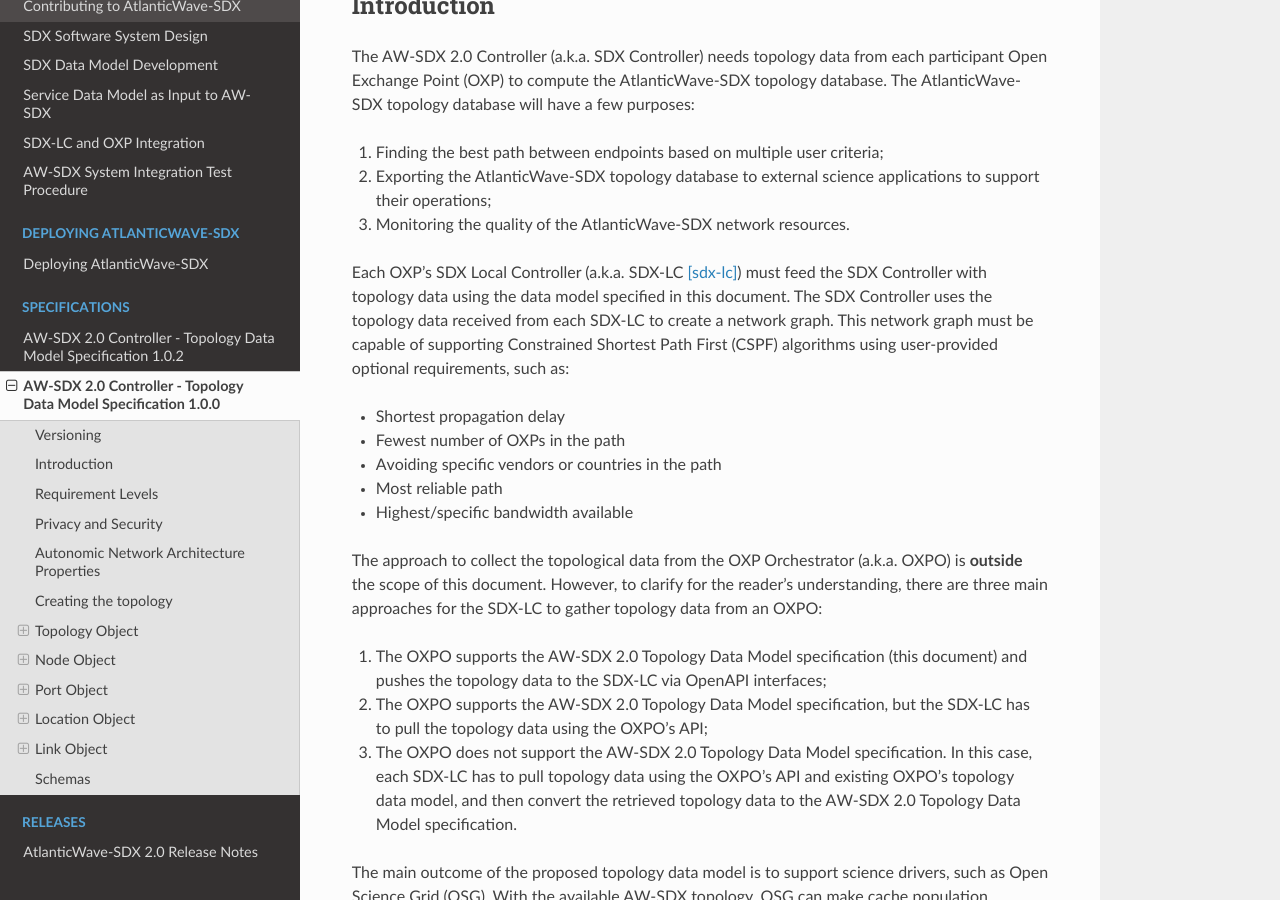
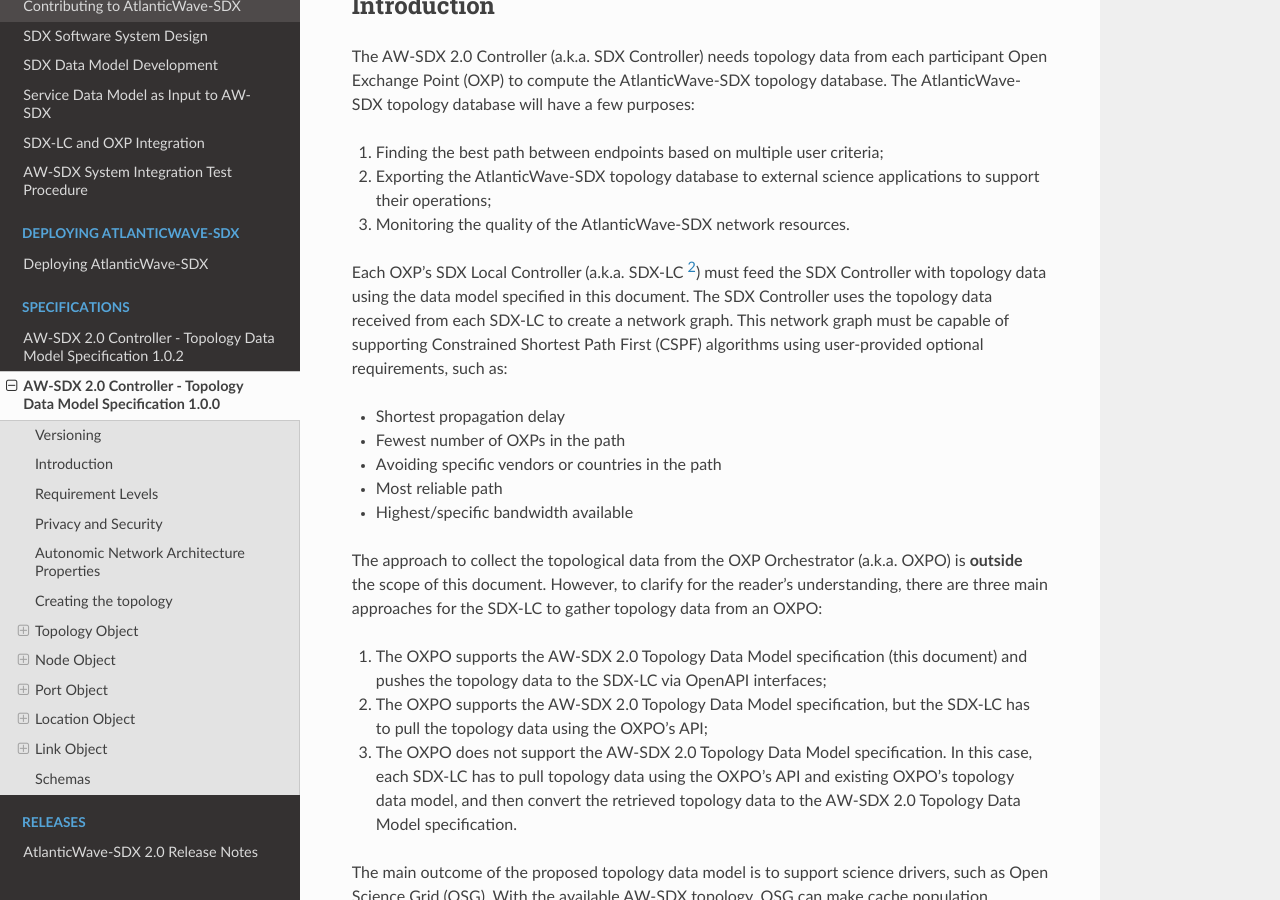
Before and after one commit to atlanticwave-sdx/sdx-docs, a Sphinx documentation site: the page built from source/specs/datamodel_1_0_0.rst, in a window 1280 px wide and 900 px high, scrolled down 355 px. Built offline with Sphinx 7.4.7 and the Read the Docs theme 2.0.0, drawn with Linux system fonts in a browser that asks for light colours.

Commit message:
Adjust footnote in previous spec

```diff
--- a/source/specs/datamodel_1_0_0.rst
+++ b/source/specs/datamodel_1_0_0.rst
@@ -30,12 +30,12 @@ database will have a few purposes:
 
 3. Monitoring the quality of the AtlanticWave-SDX network resources.
 
-Each OXP's SDX Local Controller (a.k.a. SDX-LC [sdx-lc]_) must feed
-the SDX Controller with topology data using the data model specified
-in this document. The SDX Controller uses the topology data received
-from each SDX-LC to create a network graph. This network graph must be
-capable of supporting Constrained Shortest Path First (CSPF)
-algorithms using user-provided optional requirements, such as:
+Each OXP's SDX Local Controller (a.k.a. SDX-LC [#]_) must feed the SDX
+Controller with topology data using the data model specified in this
+document. The SDX Controller uses the topology data received from each
+SDX-LC to create a network graph. This network graph must be capable
+of supporting Constrained Shortest Path First (CSPF) algorithms using
+user-provided optional requirements, such as:
 
 - Shortest propagation delay
 - Fewest number of OXPs in the path
@@ -785,7 +785,7 @@ easy implementation and validation.
 
 .. rubric:: Footnotes
 
-.. [sdx-lc] The SDX Local Controller (SDX-LC) is a major component of
-   the AW-SDX 2.0 architecture. A design objective of the SDX-LC is to
+.. [#] The SDX Local Controller (SDX-LC) is a major component of the
+   AW-SDX 2.0 architecture. A design objective of the SDX-LC is to
    abstract the distinct physical characteristics of a participant
    OXP.
```
